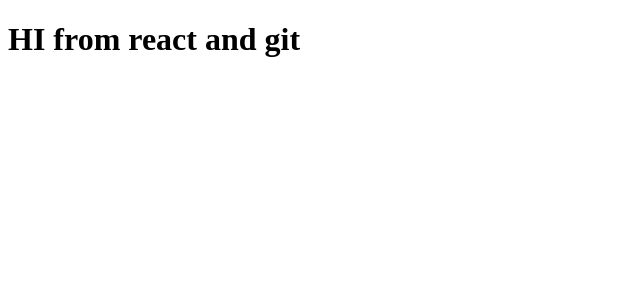
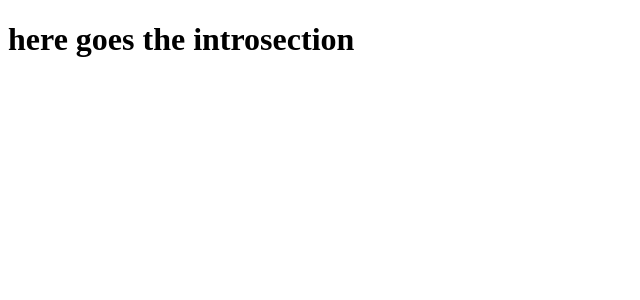
Before and after one commit to PiyushSP2006/weLoveElastic-website-copy, a React (Vite) app: page / in a window 1280 px wide. Shown: the top 300 px of the page, without its empty margins (0-640 px from the left). Built offline with nearby package versions, Linux system fonts and the light colour scheme.

Commit message:
app intro section file made, gsap downloaded

```diff
--- a/package.json
+++ b/package.json
@@ -10,6 +10,8 @@
     "preview": "vite preview"
   },
   "dependencies": {
+    "@gsap/react": "^2.1.2",
+    "gsap": "^3.15.0",
     "react": "^19.2.6",
     "react-dom": "^19.2.6"
   },
--- /dev/null
+++ b/src/App.jsx
@@ -0,0 +1,7 @@
+import IntroSection from "../src/IntroSection"
+
+export default function App(props){
+    return(
+        <IntroSection/>
+    )
+}
--- /dev/null
+++ b/src/IntroSection.jsx
@@ -0,0 +1,5 @@
+export default function IntroSection(props){
+    return(
+        <h1>here goes the introsection</h1>
+    )
+}
--- a/src/main.jsx
+++ b/src/main.jsx
@@ -1,5 +1,6 @@
 import React from "react";
 import { createRoot } from "react-dom/client";
+import App from "./App";
 createRoot(document.getElementById("root")).render(
-    <h1>HI from react and git</h1>
+    <App/>
 )
```
Also changed, not shown: 1 other file (tests, documents, lock files or other folders).
